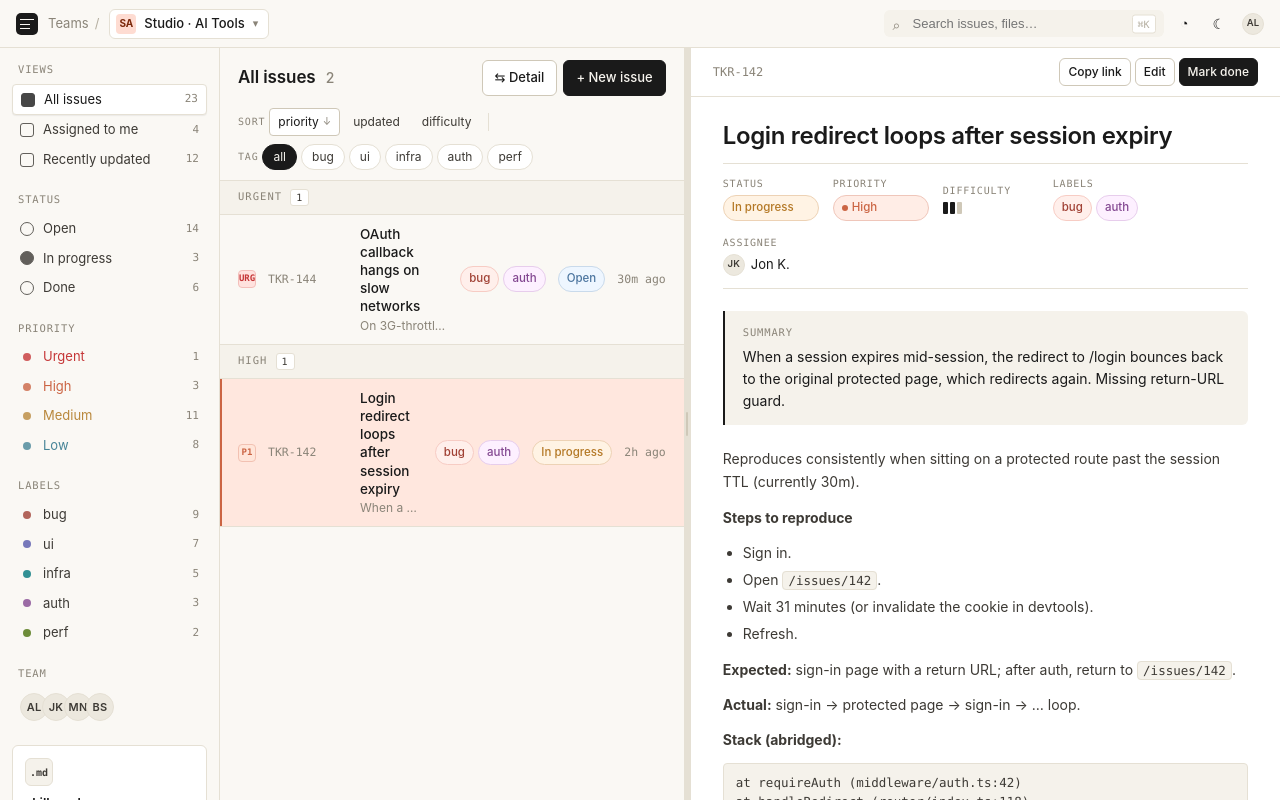
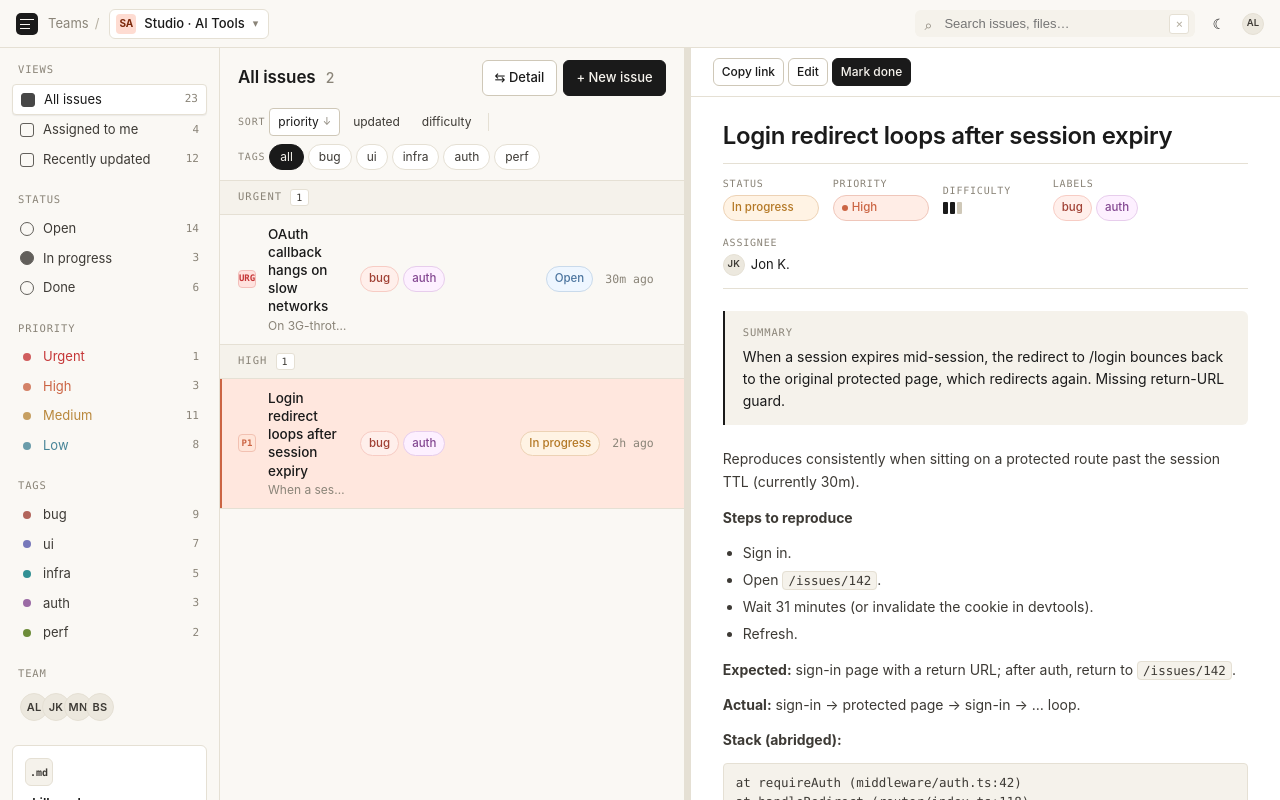
Before and after one commit to cse110-sp26-group1/cse110-sp26-group1, a website with bundled scripts: page frontend/html/tracker.html in a window 1280 px wide. Built offline with nearby package versions, Linux system fonts and the light colour scheme.

Commit message:
fix: frontend unneccessary features

```diff
--- a/frontend/css/tracker.css
+++ b/frontend/css/tracker.css
@@ -175,12 +175,17 @@ body {
 	background: var(--surface-2);
 	border: 1px solid transparent;
 	border-radius: var(--r-2);
-	padding: 5px 10px 5px 28px;
+	padding: 5px 32px 5px 28px;
 	font-size: 13px;
 	color: var(--ink);
 	transition:
 		background 0.12s,
 		border-color 0.12s;
+}
+.search-top::-webkit-search-cancel-button,
+.search-top::-webkit-search-decoration {
+	-webkit-appearance: none;
+	appearance: none;
 }
 .search-wrap {
 	position: relative;
@@ -193,20 +198,35 @@ body {
 	transform: translateY(-50%);
 	color: var(--muted);
 	font-size: 14px;
+	pointer-events: none;
 }
-.search-wrap::after {
-	content: '⌘K';
-	font-family: var(--mono);
-	font-size: 10px;
+.search-clear {
 	position: absolute;
-	right: 8px;
+	right: 6px;
 	top: 50%;
 	transform: translateY(-50%);
+	display: flex;
+	align-items: center;
+	justify-content: center;
+	width: 20px;
+	height: 20px;
+	padding: 0;
+	font-family: var(--mono);
+	font-size: 12px;
+	line-height: 1;
 	color: var(--muted-2);
 	background: var(--surface);
 	border: 1px solid var(--line);
-	padding: 1px 5px;
 	border-radius: 3px;
+	cursor: pointer;
+}
+.search-clear:hover {
+	color: var(--ink);
+	border-color: var(--line-strong);
+}
+.search-clear:focus-visible {
+	outline: 2px solid var(--ink);
+	outline-offset: 1px;
 }
 .search-top:focus {
 	background: var(--surface);
@@ -609,7 +629,6 @@ body {
 	background: var(--accent);
 }
 .divider::after {
-	content: '';
 	position: absolute;
 	top: 50%;
 	left: 50%;
--- a/frontend/html/tracker.html
+++ b/frontend/html/tracker.html
@@ -57,9 +57,18 @@
 			</div>
 			<div class="right">
 				<div class="search-wrap">
-					<input class="search-top" placeholder="Search issues, files…" />
+					<input
+						class="search-top"
+						id="issueSearch"
+						type="search"
+						placeholder="Search issues, files…"
+						autocomplete="off"
+						aria-label="Search issues"
+					/>
+					<button type="button" class="search-clear" id="issueSearchClear" aria-label="Clear search" hidden>
+						<span aria-hidden="true">×</span>
+					</button>
 				</div>
-				<button class="btn ghost icon" title="Notifications">◔</button>
 				<button class="btn ghost icon theme-toggle" id="themeToggle" aria-label="Toggle theme" title="Toggle theme"></button>
 				<div class="avatar sm" title="Ada Lovelace">AL</div>
 			</div>
@@ -92,7 +101,7 @@
 				</div>
 
 				<div class="nav-section">
-					<div class="label"><span>Labels</span></div>
+					<div class="label"><span>Tags</span></div>
 					<div class="nav-item"><span class="ic dot label-bug"></span> bug <span class="count">9</span></div>
 					<div class="nav-item"><span class="ic dot label-ui"></span> ui <span class="count">7</span></div>
 					<div class="nav-item"><span class="ic dot label-infra"></span> infra <span class="count">5</span></div>
@@ -138,8 +147,9 @@
 							<button class="sort-btn" data-sort="difficulty">difficulty</button>
 						</div>
 						<div class="filter-divider"></div>
+				<!-- Tags: Do we need this ? -->
 						<div class="filter-group">
-							<span class="label">Tag</span>
+							<span class="label">Tags</span>
 							<button class="chip-btn on" data-tag="all">all</button>
 							<button class="chip-btn" data-tag="bug">bug</button>
 							<button class="chip-btn" data-tag="ui">ui</button>
--- a/frontend/js/data.js
+++ b/frontend/js/data.js
@@ -209,7 +209,6 @@ Filters: ?status=open&priority=high&tag=ui
 ## Issue shape
 
 {
-  "id": "TKR-142",
   "title": "string",
   "summary": "short, context-window friendly",
   "description": "string (markdown allowed)",
--- a/frontend/js/tracker.js
+++ b/frontend/js/tracker.js
@@ -7,6 +7,7 @@ import { fetchIssues, fetchTeams, createIssue, updateIssue } from './mock-api.js
 const state = {
 	sort: 'priority',
 	tag: 'all',
+	query: '',
 	selected: null,
 	detailOpen: true,
 	teams: [],
@@ -48,6 +49,16 @@ function renderList() {
 	let items = ISSUES.slice();
 	if (state.tag !== 'all') {
 		items = items.filter((i) => i.labels.includes(state.tag));
+	}
+
+	if (state.query) {
+		const q = state.query.toLowerCase();
+		items = items.filter(
+			(i) =>
+				i.title.toLowerCase().includes(q) ||
+				(i.summary && i.summary.toLowerCase().includes(q)) ||
+				i.labels.some((l) => l.toLowerCase().includes(q)),
+		);
 	}
 
 	if (state.sort === 'priority') {
@@ -111,7 +122,6 @@ function rowHtml(i) {
 	return `
     <div class="issue-row ${isSel ? 'selected' : ''}" data-id="${i.id}">
         <span class="pri-mark ${i.priority}" title="${PRI_NAME[i.priority]}">${PRI_LABEL[i.priority]}</span>
-        <span class="id">TKR-${i.id}</span>
         <div class="title">
             <span>${i.title}</span>
             <span class="sub">${i.summary || ''}</span>
@@ -146,7 +156,6 @@ function renderDetail() {
 
 	detailEl.innerHTML = `
 		<div class="detail-head">
-			<span class="id">TKR-${i.id}</span>
 			${processingBanner}
 			<div class="actions">
 				<button class="btn sm">Copy link</button>
@@ -186,23 +195,6 @@ function renderDetail() {
 			${i.summary ? `<div class="summary-block"><span class="label">Summary</span><p>${i.summary}</p></div>` : ''}
 			<div class="description">${i.description || '<p class="muted">No description.</p>'}</div>
 			${
-				i.attachments && i.attachments.length
-					? `
-			<div class="attachments">
-				<h4>Attachments · error logs &amp; traces</h4>
-				${i.attachments
-					.map(
-						(a) => `
-					<div class="att-row">
-						<div class="nm"><span class="ic">${a.ic}</span>${a.name}</div>
-						<span class="sz">${a.size}</span>
-					</div>`,
-					)
-					.join('')}
-			</div>`
-					: ''
-			}
-			${
 				i.activity && i.activity.length
 					? `
 			<div class="activity">
@@ -224,8 +216,37 @@ function renderDetail() {
 }
 
 // ============================================================
-// CONTROLS — sort, tag
+// CONTROLS — search, sort, tag
 // ============================================================
+const searchInput = document.getElementById('issueSearch');
+const searchClearBtn = document.getElementById('issueSearchClear');
+
+/**
+ * Show or hide the search clear control based on input value.
+ */
+function syncSearchClear() {
+	if (!searchInput || !searchClearBtn) {
+		return;
+	}
+	searchClearBtn.hidden = searchInput.value.length === 0;
+}
+
+if (searchInput && searchClearBtn) {
+	searchInput.addEventListener('input', () => {
+		state.query = searchInput.value.trim();
+		syncSearchClear();
+		renderList();
+	});
+
+	searchClearBtn.addEventListener('click', () => {
+		searchInput.value = '';
+		state.query = '';
+		syncSearchClear();
+		searchInput.focus();
+		renderList();
+	});
+}
+
 document.querySelectorAll('.sort-btn').forEach((b) => {
 	b.addEventListener('click', () => {
 		document.querySelectorAll('.sort-btn').forEach((x) => x.classList.remove('on'));
@@ -436,7 +457,6 @@ confirmNewBtn.addEventListener('click', async () => {
 		closeNew();
 		renderList();
 		renderDetail();
-		showToast(`Created TKR-${newIssue.id}`);
 	} catch (err) {
 		showToast('Failed to create issue.');
 	} finally {
```
